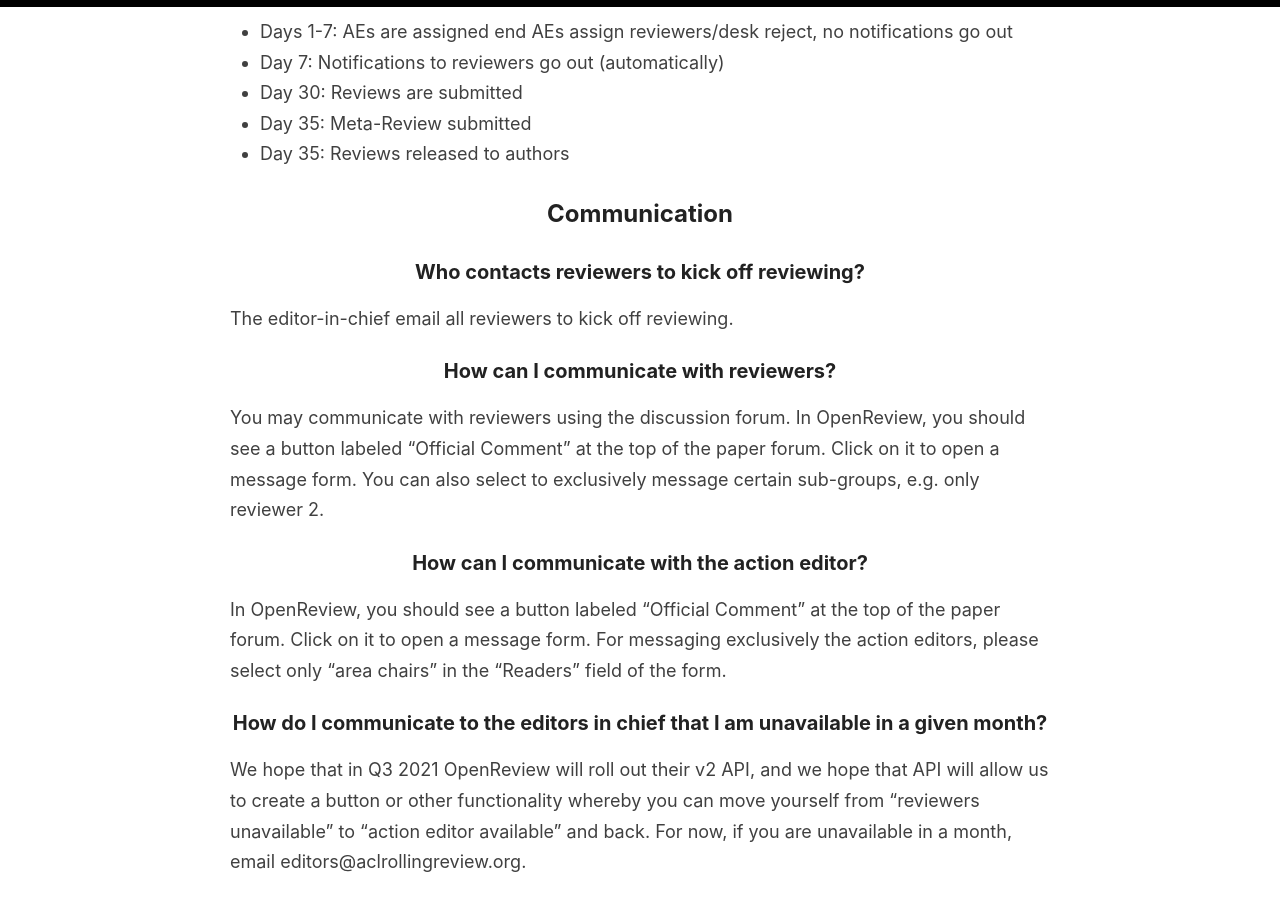
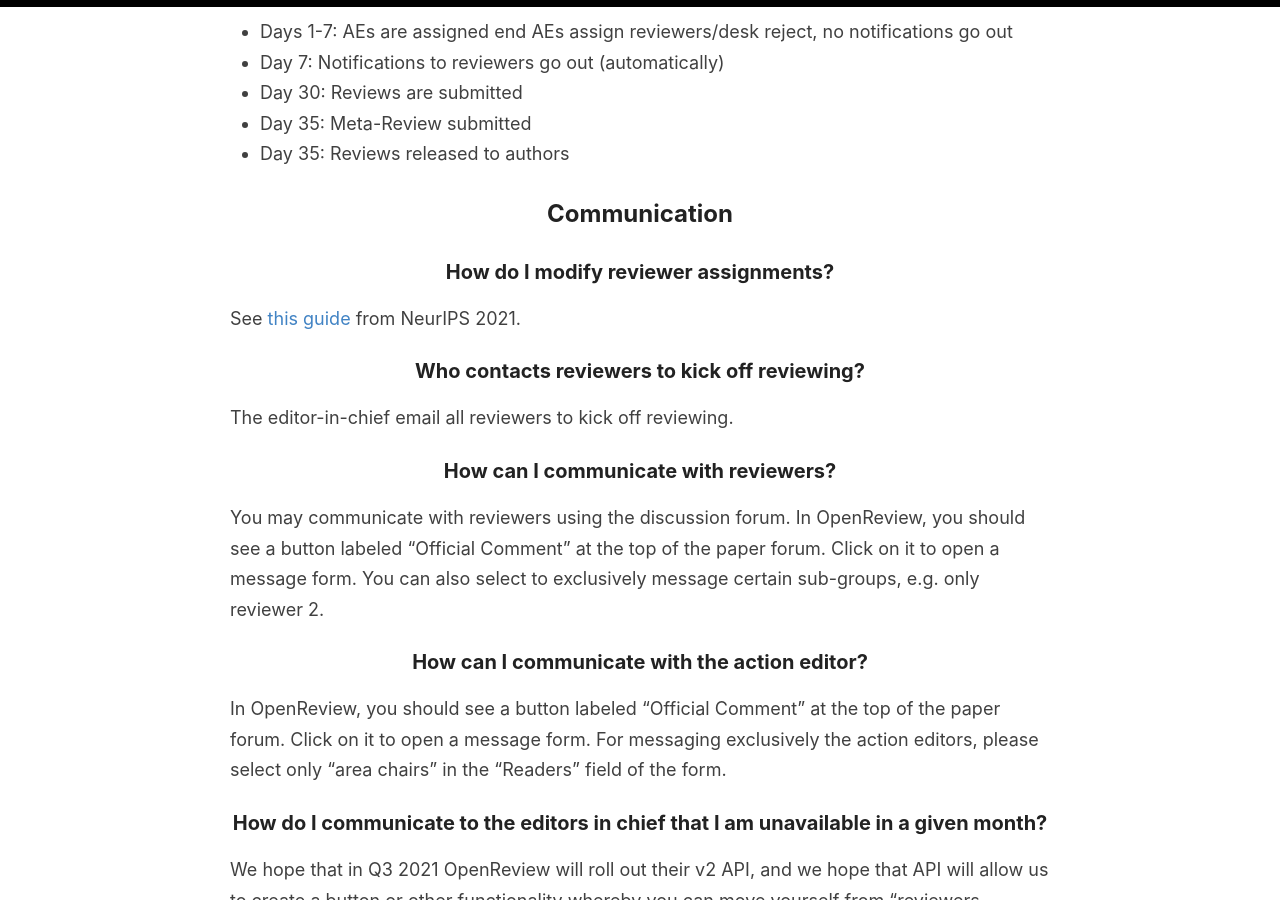
Before and after one commit to amitmerchant1990/reverie, a Jekyll site: the page built from reviewerfaq.md, in a window 1280 px wide and 900 px high, scrolled down 424 px. Built offline with Jekyll 4.4.1, drawn with Linux system fonts in a browser that asks for light colours.

Commit message:
Update reviewerfaq.md

```diff
--- a/reviewerfaq.md
+++ b/reviewerfaq.md
@@ -16,6 +16,10 @@ This FAQ is intended to help reviewers and action editors navigate OpenReview an
 - Day 35: Reviews released to authors
 
 ## Communication
+
+### How do I modify reviewer assignments?
+
+See [this guide](https://docs.google.com/document/d/e/2PACX-1vR8HCF9siBpZsQms0cIv0weK7CXAf7AE3Cxwq3wYIJYuRioRf0SaZcl93oQZXsqoA_aEwZNMzu-cYr5/pub) from NeurIPS 2021.
 
 ### Who contacts reviewers to kick off reviewing?
 The editor-in-chief email all reviewers to kick off reviewing.
```
